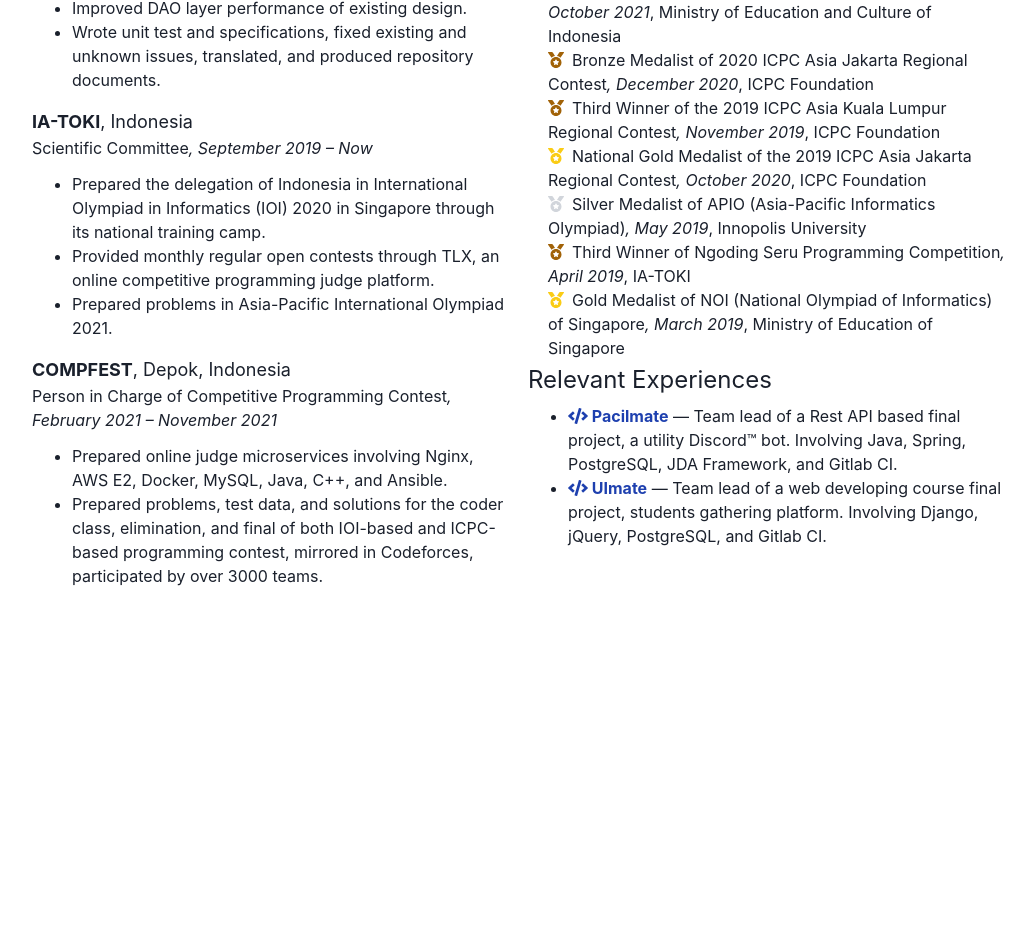
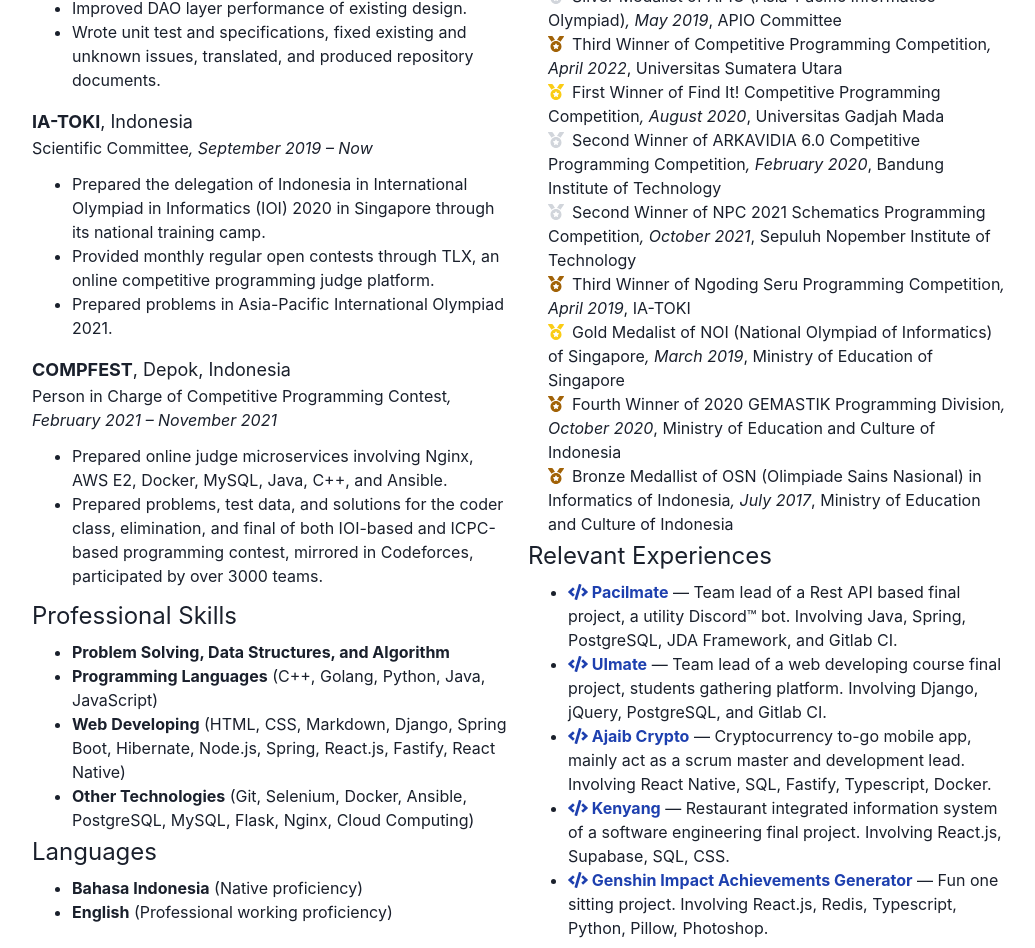
Before and after one commit to hockyy/DatCoolCV-UI, a Next.js app: page / in a window 1280 px wide. Shown: the part 680-1628 px from the top of the page, without its empty margins (120-1155 px from the left). Before the commit the page ends 1284 px from the top, so only its background shows below. Built offline with nearby package versions, Linux system fonts and the light colour scheme; a web font is replaced by a local one.

Commit message:
Add achievements and experiences

```diff
--- a/components/data.js
+++ b/components/data.js
@@ -9,7 +9,7 @@
     "location": "Pontianak, Indonesia",
     "phone": "+62 818-0724-0802",
     "linkedin": "hocky",
-    "email": "hocky.yudhiono@gmail.com"
+    "email": "its@hocky.id"
   },
   "education": [{
     "name": "Universitas Indonesia",
@@ -70,7 +70,7 @@
     },
     {
       "name": "Web Developing",
-      "desc": "HTML, CSS, Markdown, Django, Spring Boot, Hibernate, currently learning Node.js, Spring, React, Angular"
+      "desc": "HTML, CSS, Markdown, Django, Spring Boot, Hibernate, Node.js, Spring, React.js, Fastify, React Native"
     },
     {
       "name": "Other Technologies",
@@ -119,16 +119,52 @@
       "issuer": "ICPC Foundation"
     },
     {
+      "medal": "silver",
+      "name": "Second Winner of ARKAVIDIA 7.0 Competitive Programming Competition",
+      "date": "February 2021",
+      "issuer": "Bandung Institute of Technology"
+    },
+    {
       "medal": "gold",
       "name": "National Gold Medalist of the 2019 ICPC Asia Jakarta Regional Contest",
       "date": "October 2020",
       "issuer": "ICPC Foundation"
     },
     {
+      "medal": "gold",
+      "name": "First Winner of JOINTS Programming Competition Session",
+      "date": "May 2019",
+      "issuer": "Universitas Gadjah Mada"
+    },
+    {
       "medal": "silver",
       "name": "Silver Medalist of APIO (Asia-Pacific Informatics Olympiad)",
       "date": "May 2019",
-      "issuer": "Innopolis University"
+      "issuer": "APIO Committee"
+    },
+    {
+      "medal": "bronze",
+      "name": "Third Winner of Competitive Programming Competition",
+      "date": "April 2022",
+      "issuer": "Universitas Sumatera Utara"
+    },
+    {
+      "medal": "gold",
+      "name": "First Winner of Find It! Competitive Programming Competition",
+      "date": "August 2020",
+      "issuer": "Universitas Gadjah Mada"
+    },
+    {
+      "medal": "silver",
+      "name": "Second Winner of ARKAVIDIA 6.0 Competitive Programming Competition",
+      "date": "February 2020",
+      "issuer": "Bandung Institute of Technology"
+    },
+    {
+      "medal": "silver",
+      "name": "Second Winner of NPC 2021 Schematics Programming Competition",
+      "date": "October 2021",
+      "issuer": "Sepuluh Nopember Institute of Technology"
     },
     {
       "medal": "bronze",
@@ -141,7 +177,19 @@
       "name": "Gold Medalist of NOI (National Olympiad of Informatics) of Singapore",
       "date": "March 2019",
       "issuer": "Ministry of Education of Singapore"
-    }
+    },
+    {
+      "medal": "bronze",
+      "name": "Fourth Winner of 2020 GEMASTIK Programming Division",
+      "date": "October 2020",
+      "issuer": "Ministry of Education and Culture of Indonesia"
+    },
+    {
+      "medal": "bronze",
+      "name": "Bronze Medallist of OSN (Olimpiade Sains Nasional) in Informatics of Indonesia",
+      "date": "July 2017",
+      "issuer": "Ministry of Education and Culture of Indonesia"
+    },
   ],
   "others": [
     {
@@ -159,6 +207,30 @@
         "name": "UImate"
       },
       "desc": "Team lead of a web developing course final project, students gathering platform. Involving Django, jQuery, PostgreSQL, and Gitlab CI."
+    },
+    {
+      "name": {
+        "logo": "gitlab",
+        "url": "https://gitlab.cs.ui.ac.id/ppl-fasilkom-ui/2022/Kelas-D/ajaib/ajaib-frontend",
+        "name": "Ajaib Crypto"
+      },
+      "desc": "Cryptocurrency to-go mobile app, mainly act as a scrum master and development lead. Involving React Native, SQL, Fastify, Typescript, Docker."
+    },
+    {
+      "name": {
+        "logo": "gitlab",
+        "url": "https://gitlab.com/ganiirsyadi/kenyang-fe",
+        "name": "Kenyang"
+      },
+      "desc": "Restaurant integrated information system of a software engineering final project. Involving React.js, Supabase, SQL, CSS."
+    },
+    {
+      "name": {
+        "logo": "gitlab",
+        "url": "https://github.com/hockyy/GenshinAchievements",
+        "name": "Genshin Impact Achievements Generator"
+      },
+      "desc": "Fun one sitting project. Involving React.js, Redis, Typescript, Python, Pillow, Photoshop."
     }
   ]
 }
--- a/pages/index.js
+++ b/pages/index.js
@@ -85,7 +85,7 @@
         </Flex>
         <hr className={'border-0 bg-black text-black h-1 mt-2 mb-2'}/>
         <Flex className={'flex-col md:flex-row'}>
-          <Flex className={'p-2 flex-col md:w-6/12'} key ='left'>
+          <Flex className={'p-2 flex-col md:w-6/12'} key={'left'}>
             <SectionContainer key='education'>
               <h2 className={'text-2xl'}>Education</h2>
               {
@@ -99,9 +99,6 @@
                 data.employment.map((employmentItem, idx) => (<EmploymentItem key={idx} employmentItem={employmentItem}/>))
               }
             </SectionContainer>
-          </Flex>
-          <Flex className={'p-2 flex-col md:w-6/12'} key={'right'}>
-
             <SectionContainer key={'skills'}>
               <h2 className={'text-2xl'}>Professional Skills</h2>
               <UnorderedList>
@@ -121,7 +118,11 @@
             </SectionContainer>
 
 
-            <SectionContainer key={'achievements'}>
+
+          </Flex>
+          <Flex className={'p-2 flex-col md:w-6/12'} key ='right'>
+
+           <SectionContainer key={'achievements'}>
               <h2 className={'text-2xl'}>Achievements</h2>
               <UnorderedListSmall>
                 {
@@ -140,6 +141,7 @@
               </UnorderedList>
             </SectionContainer>
           </Flex>
+
         </Flex>
       </Container>
     </div>
```
